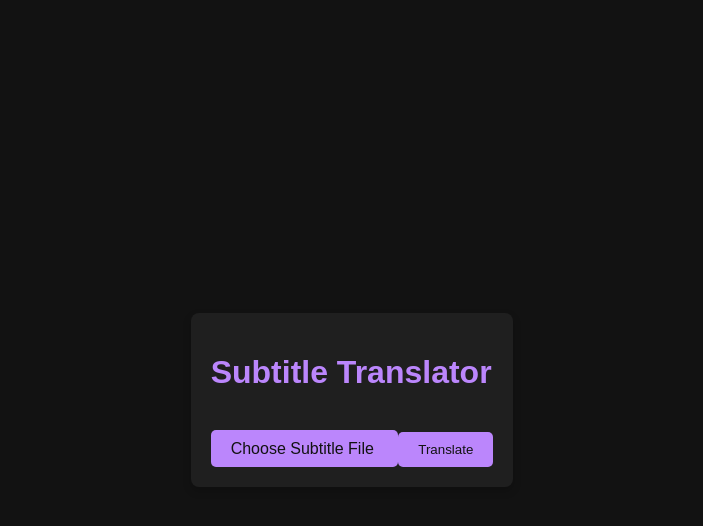
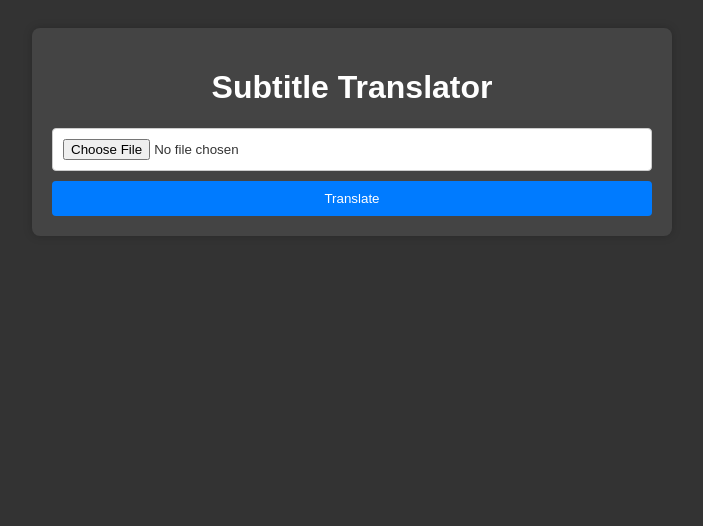
Before and after one commit to est-anime/subtranslator, a plain HTML site: page public/index.html in a window 1280 px wide. Shown: the whole page, without its empty margins (288-991 px from the left). Drawn offline with Linux system fonts and the light colour scheme.

Commit message:
Update index.html

```diff
--- a/public/index.html
+++ b/public/index.html
@@ -6,74 +6,74 @@
     <title>Subtitle Translator</title>
     <style>
         body {
-            background-color: #121212;
-            color: #ffffff;
-            font-family: 'Arial', sans-serif;
+            font-family: Arial, sans-serif;
+            background-color: #333;
+            color: #fff;
+            padding: 20px;
+        }
+        .container {
+            max-width: 600px;
+            margin: 0 auto;
+            background-color: #444;
+            padding: 20px;
+            border-radius: 8px;
+            box-shadow: 0 0 10px rgba(0, 0, 0, 0.2);
+        }
+        h1 {
+            text-align: center;
+        }
+        form {
             display: flex;
             flex-direction: column;
-            align-items: center;
-            justify-content: center;
-            height: 100vh;
-            margin: 0;
-        }
-        h1 {
-            color: #BB86FC;
-        }
-        .container {
-            background-color: #1F1F1F;
-            padding: 20px;
-            border-radius: 8px;
-            box-shadow: 0 4px 8px rgba(0, 0, 0, 0.2);
         }
         input[type="file"] {
-            display: none;
-        }
-        .custom-file-upload {
-            background-color: #BB86FC;
-            color: #121212;
-            padding: 10px 20px;
-            border-radius: 5px;
+            margin-bottom: 10px;
+            padding: 10px;
+            border: 1px solid #ccc;
+            border-radius: 4px;
+            background-color: #fff;
+            color: #333;
             cursor: pointer;
         }
-        .custom-file-upload:hover {
-            background-color: #3700B3;
-        }
         button {
-            background-color: #BB86FC;
-            color: #121212;
-            padding: 10px 20px;
+            padding: 10px;
+            background-color: #007bff;
+            color: #fff;
             border: none;
-            border-radius: 5px;
+            border-radius: 4px;
             cursor: pointer;
-            margin-top: 20px;
         }
         button:hover {
-            background-color: #3700B3;
+            background-color: #0056b3;
         }
     </style>
 </head>
 <body>
     <div class="container">
         <h1>Subtitle Translator</h1>
-        <form id="upload-form" enctype="multipart/form-data">
-            <label for="file-upload" class="custom-file-upload">
-                Choose Subtitle File
-            </label>
-            <input id="file-upload" type="file" name="file" accept=".srt" />
+        <form id="uploadForm" enctype="multipart/form-data">
+            <input type="file" name="file" accept=".srt">
             <button type="submit">Translate</button>
         </form>
     </div>
+
     <script>
-        document.getElementById('upload-form').addEventListener('submit', async (event) => {
-            event.preventDefault();
-            const formData = new FormData();
-            const fileInput = document.getElementById('file-upload');
-            formData.append('file', fileInput.files[0]);
+        const form = document.getElementById('uploadForm');
 
-            const response = await fetch('/translate', {
+        form.addEventListener('submit', async (e) => {
+            e.preventDefault();
+
+            const formData = new FormData(form);
+
+            try {
+                const response = await fetch('http://localhost:5000/translate', {
                     method: 'POST',
-                body: formData,
+                    body: formData
                 });
+
+                if (!response.ok) {
+                    throw new Error('Failed to translate subtitles');
+                }
 
                 const blob = await response.blob();
                 const url = window.URL.createObjectURL(blob);
@@ -84,6 +84,11 @@
                 document.body.appendChild(a);
                 a.click();
                 window.URL.revokeObjectURL(url);
+
+            } catch (error) {
+                console.error('Error:', error);
+                alert('Failed to translate subtitles');
+            }
         });
     </script>
 </body>
```
Lines whose indentation alone changed are shown as unchanged.
